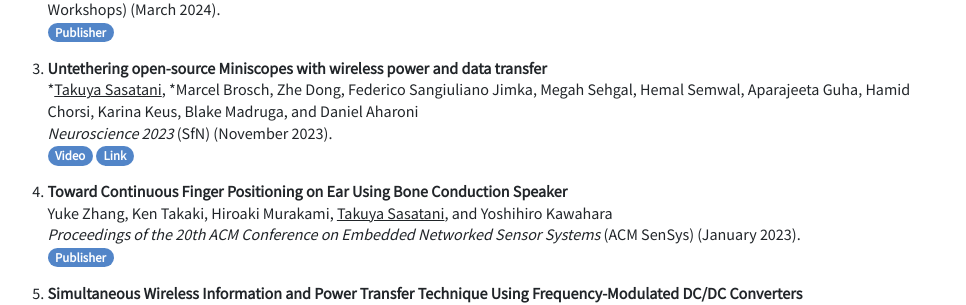
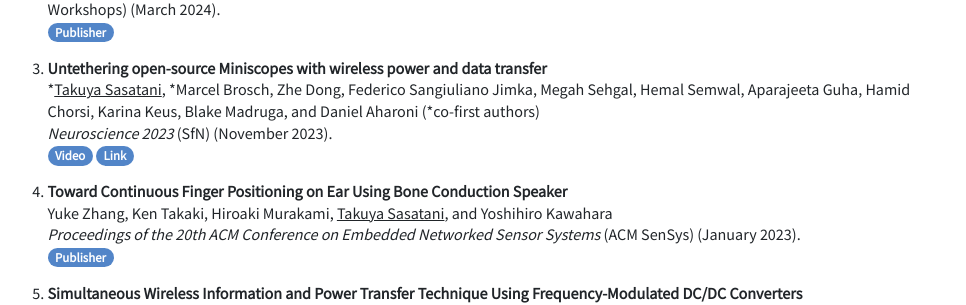
Before and after one commit to t-sasatani/t-sasatani.github.io, a Jekyll site: the page built from _pages/publications.md, in a window 1280 px wide and 900 px high, scrolled down 4386 px. Shown: the part 182-487 px from the top of the window, without its empty margins (150-1116 px from the left). Built offline with Jekyll 4.4.1, drawn with Linux system fonts in a browser that asks for light colours; some of the changed text lies outside the part shown.

Commit message:
Update publications data

```diff
--- a/_data/publication.yml
+++ b/_data/publication.yml
@@ -2382,8 +2382,8 @@
   type: conference-en-full
   thumbnail: iizuka2023mobicom.gif
   priority: '5'
-  author: Tatsuya Iizuka; Naoko Kosaka; Masaki Hisada; Yoshihiro Kawahara; and Takuya
-    Sasatani
+  author: Tatsuya Iizuka, Takuya Sasatani, Toru Nakamura, Naoko Kosaka, Masaki Hisada,
+    and Yoshihiro Kawahara
   _time: 2023-10
   year: '2023'
   month: '10'
@@ -2409,9 +2409,9 @@
   type: conference-en-adjunct
   thumbnail: sasatani2023sfn.gif
   priority: '8'
-  author: "*Takuya Sasatani; *Marcel Brosch; Zhe Dong; Federico Sangiuliano Jimka;
-    Megah Sehgal; Hemal Semwal; Aparajeeta Guha; Hamid Chorsi; Karina Keus; Blake
-    Madruga; and Daniel Aharoni"
+  author: "*Takuya Sasatani, *Marcel Brosch, Zhe Dong, Federico Sangiuliano Jimka,
+    Megah Sehgal, Hemal Semwal, Aparajeeta Guha, Hamid Chorsi, Karina Keus, Blake
+    Madruga, and Daniel Aharoni (*co-first authors)"
   _time: 2023-11
   year: '2023'
   month: '11'
```
